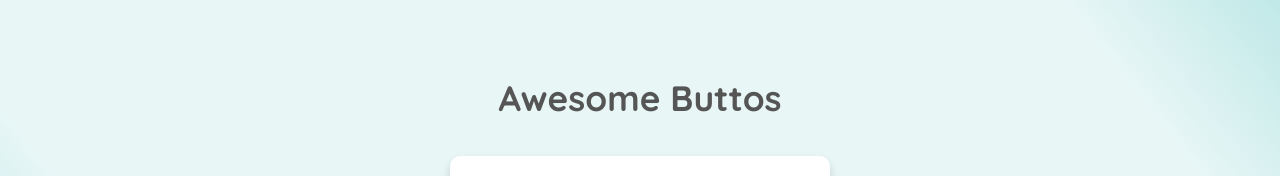
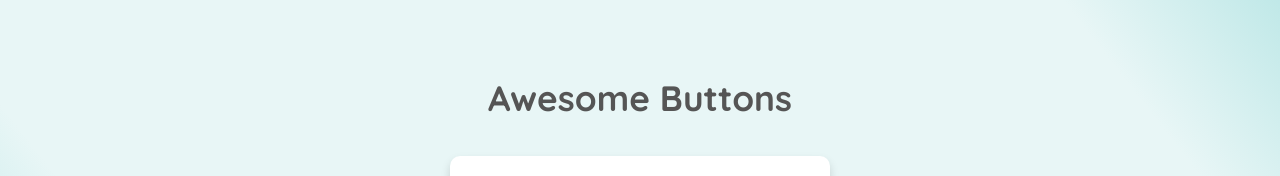
Before and after one commit to kutaro-smile/awesome-buttons, a plain HTML site: page index.html in a window 1280 px wide. Shown: the part 209-385 px from the top of the page. Drawn offline with Linux system fonts and the light colour scheme.

Commit message:
スペルミスを修正

```diff
--- a/index.html
+++ b/index.html
@@ -15,7 +15,7 @@
 
 <body>
 	<div class="l-container">
-		<h1 class="u-webfont">Awesome Buttos</h1>
+		<h1 class="u-webfont">Awesome Buttons</h1>
 		<ul class="btn-box">
 			<!-- 大きくなるボタン -->
 			<li class="btn-box__item">
```
